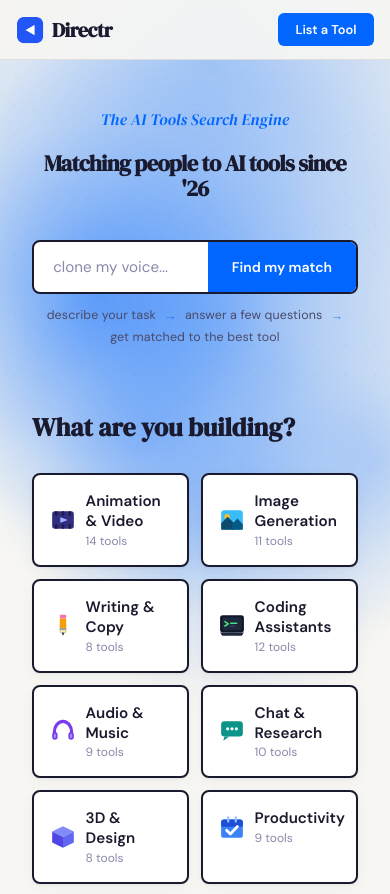
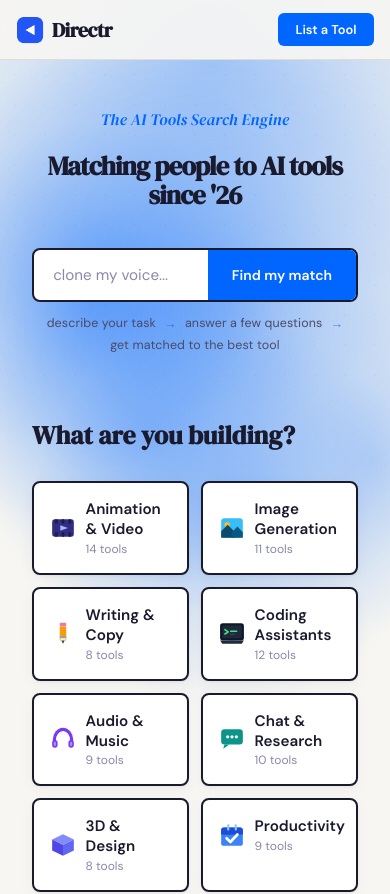
Before and after one commit to ppastee/directr.ai, a Next.js app: page / in a window 390 px wide. Shown: the top 894 px of the page. Built offline with nearby package versions, Linux system fonts and the light colour scheme.

Commit message:
Increase mobile hero title size to 1.65rem
Co-Authored-By: Claude Sonnet 4.6 <noreply@anthropic.com>

```diff
--- a/src/app/globals.css
+++ b/src/app/globals.css
@@ -1729,8 +1729,8 @@ thead .compare-col-hero { border-bottom: 2px solid var(--accent); }
 
   .hero-pills { display: none; }
 
-  .hero-title { font-size: 1.4rem; height: 4.5rem; }
-  .hero-title-wrap { height: 4.5rem; margin-bottom: 1rem; }
+  .hero-title { font-size: 1.65rem; height: 5rem; }
+  .hero-title-wrap { height: 5rem; margin-bottom: 1rem; }
 
   .finder-grid {
     grid-template-columns: 1fr 1fr;
```
